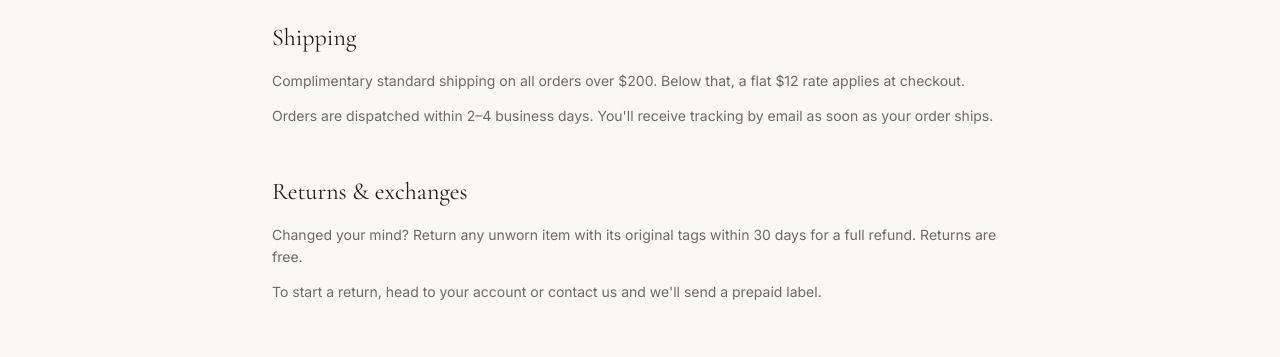
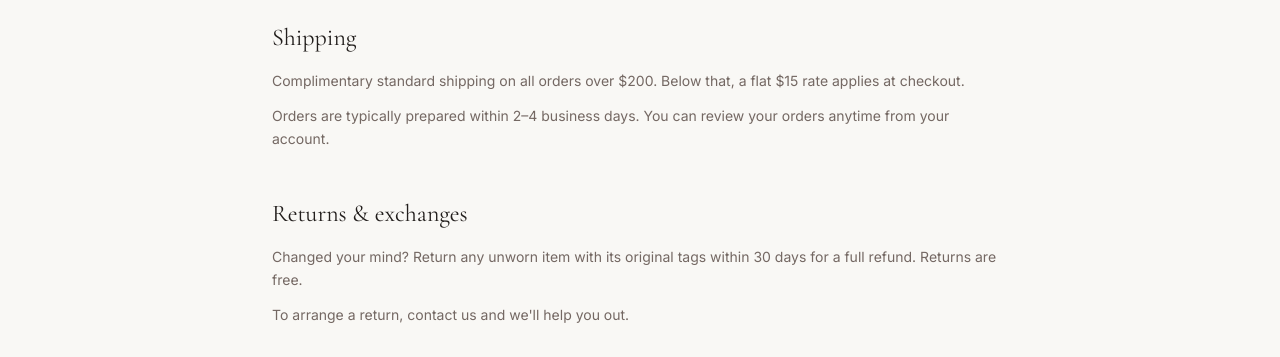
Before and after one commit to HariYenuganti/folio-store, a Next.js app: page /help in a window 1280 px wide. Shown: the part 373-730 px from the top of the page. Built offline with nearby package versions, Linux system fonts and the light colour scheme; no server answers.

Commit message:
fix: correct help-page copy to match the app
- Shipping is $15 below $200 (not $12)
- Drop the 'tracking by email' and account-based prepaid-label returns claims
  for flows that don't exist; point to viewing orders / contacting us instead

```diff
--- a/src/app/help/page.tsx
+++ b/src/app/help/page.tsx
@@ -10,8 +10,8 @@ const SECTIONS = [
     id: "shipping",
     title: "Shipping",
     body: [
-      "Complimentary standard shipping on all orders over $200. Below that, a flat $12 rate applies at checkout.",
-      "Orders are dispatched within 2–4 business days. You'll receive tracking by email as soon as your order ships.",
+      "Complimentary standard shipping on all orders over $200. Below that, a flat $15 rate applies at checkout.",
+      "Orders are typically prepared within 2–4 business days. You can review your orders anytime from your account.",
     ],
   },
   {
@@ -19,7 +19,7 @@ const SECTIONS = [
     title: "Returns & exchanges",
     body: [
       "Changed your mind? Return any unworn item with its original tags within 30 days for a full refund. Returns are free.",
-      "To start a return, head to your account or contact us and we'll send a prepaid label.",
+      "To arrange a return, contact us and we'll help you out.",
     ],
   },
   {
```
